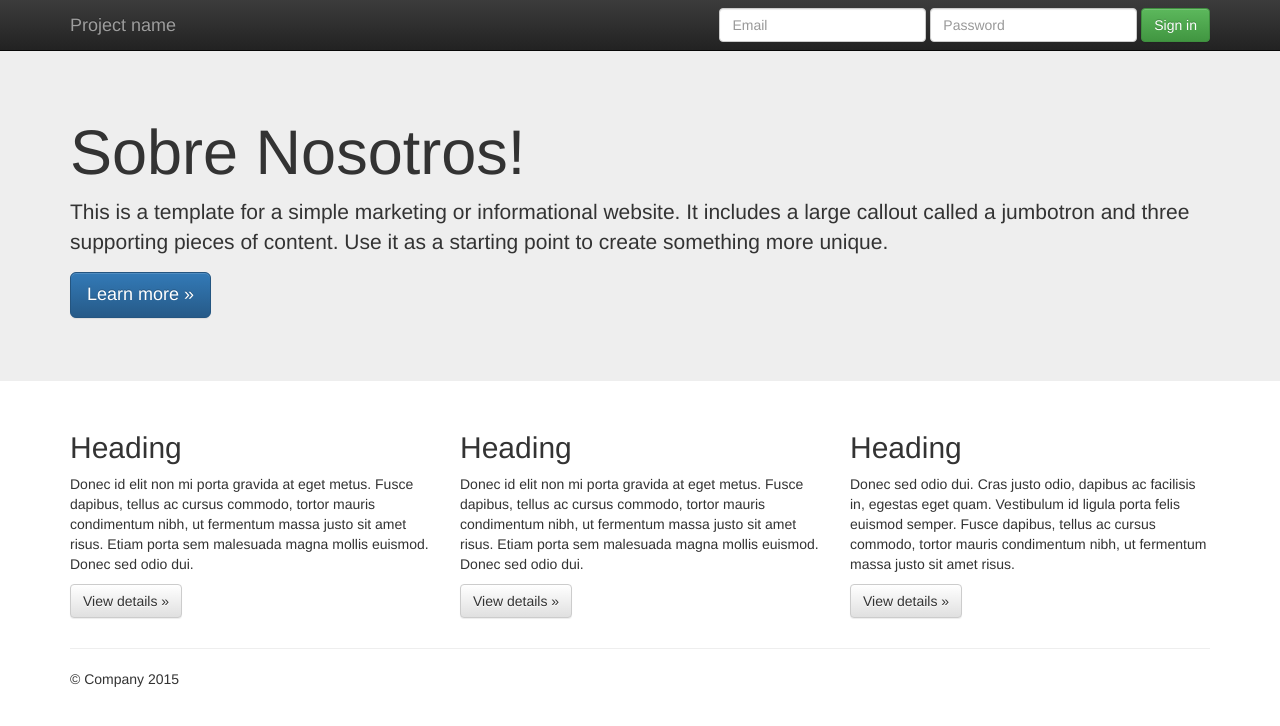
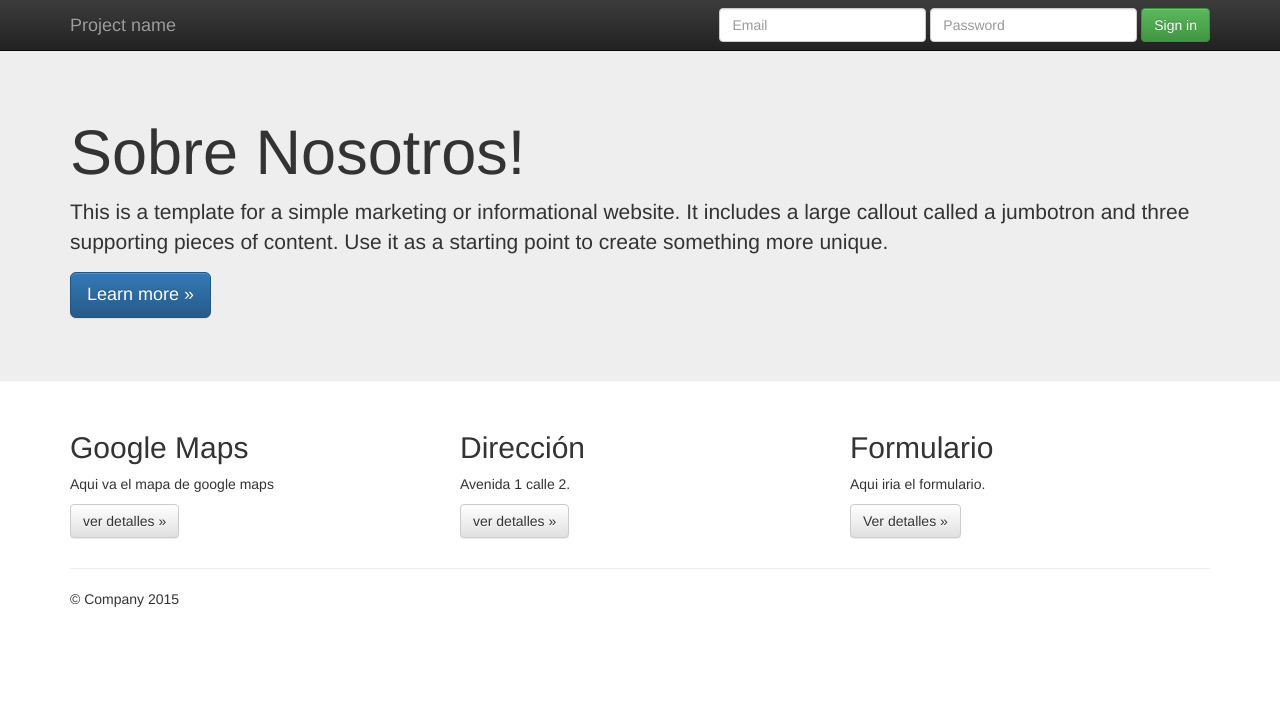
Before and after one commit to EnderWiggings/demo-website, a plain HTML site: page contactenos.html in a window 1280 px wide. Drawn offline with nearby package versions, Linux system fonts and the light colour scheme.

Commit message:
Se realizaron modificaciones en la pagina de contactenos.html

```diff
--- a/contactenos.html
+++ b/contactenos.html
@@ -65,19 +65,19 @@
       <!-- Example row of columns -->
       <div class="row">
         <div class="col-md-4">
-          <h2>Heading</h2>
-          <p>Donec id elit non mi porta gravida at eget metus. Fusce dapibus, tellus ac cursus commodo, tortor mauris condimentum nibh, ut fermentum massa justo sit amet risus. Etiam porta sem malesuada magna mollis euismod. Donec sed odio dui. </p>
-          <p><a class="btn btn-default" href="#" role="button">View details &raquo;</a></p>
+          <h2>Google Maps</h2>
+          <p>Aqui va el mapa de google maps </p>
+          <p><a class="btn btn-default" href="#" role="button">ver detalles &raquo;</a></p>
         </div>
         <div class="col-md-4">
-          <h2>Heading</h2>
-          <p>Donec id elit non mi porta gravida at eget metus. Fusce dapibus, tellus ac cursus commodo, tortor mauris condimentum nibh, ut fermentum massa justo sit amet risus. Etiam porta sem malesuada magna mollis euismod. Donec sed odio dui. </p>
-          <p><a class="btn btn-default" href="#" role="button">View details &raquo;</a></p>
+          <h2>Dirección</h2>
+          <p>Avenida 1 calle 2. </p>
+          <p><a class="btn btn-default" href="#" role="button">ver detalles &raquo;</a></p>
        </div>
         <div class="col-md-4">
-          <h2>Heading</h2>
-          <p>Donec sed odio dui. Cras justo odio, dapibus ac facilisis in, egestas eget quam. Vestibulum id ligula porta felis euismod semper. Fusce dapibus, tellus ac cursus commodo, tortor mauris condimentum nibh, ut fermentum massa justo sit amet risus.</p>
-          <p><a class="btn btn-default" href="#" role="button">View details &raquo;</a></p>
+          <h2>Formulario</h2>
+          <p>Aqui iria el formulario.</p>
+          <p><a class="btn btn-default" href="#" role="button">Ver detalles &raquo;</a></p>
         </div>
       </div>
 
```
Also changed, not shown: sobre-nosotros.html (+3 -3 lines).
